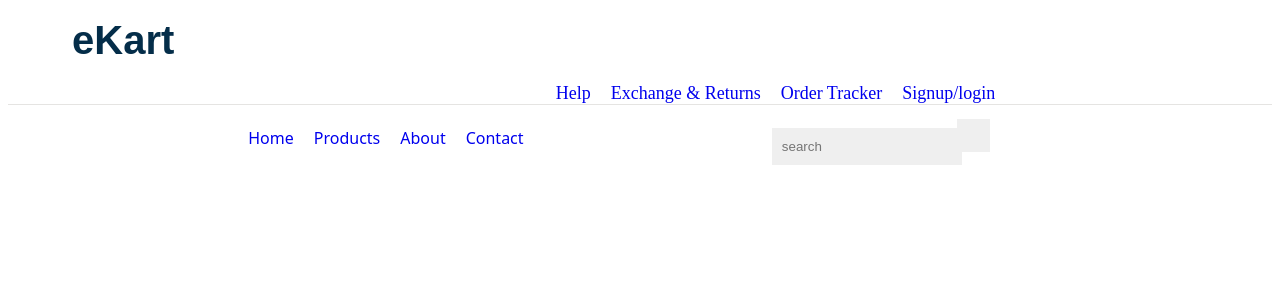
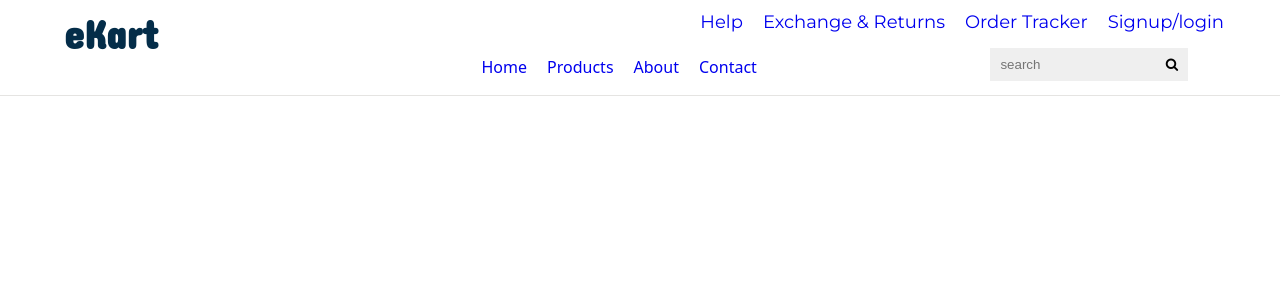
Before and after one commit to Sameera220/Angular-Ekart, an Angular app: page / in a window 1280 px wide. Shown: the top 300 px of the page. Built offline with nearby package versions, Linux system fonts and the light colour scheme.

Commit message:
Added styled Globally

```diff
--- a/src/styles.css
+++ b/src/styles.css
@@ -1 +1,15 @@
 /* You can add global styles to this file, and also import other style files */
+@import url('https://fonts.googleapis.com/css2?family=Montserrat:ital,wght@0,100..900;1,100..900&display=swap');
+@import url('https://fonts.googleapis.com/css2?family=Concert+One&family=Montserrat:ital,wght@0,100..900;1,100..900&display=swap');
+@import url('https://cdnjs.cloudflare.com/ajax/libs/font-awesome/4.6.3/css/font-awesome.min.css');
+
+
+*{
+    margin: 0px;
+    padding: 0px;
+    box-sizing: border-box;
+}
+
+body{
+    font-family: "Montserrat", sans-serif;
+}
```
